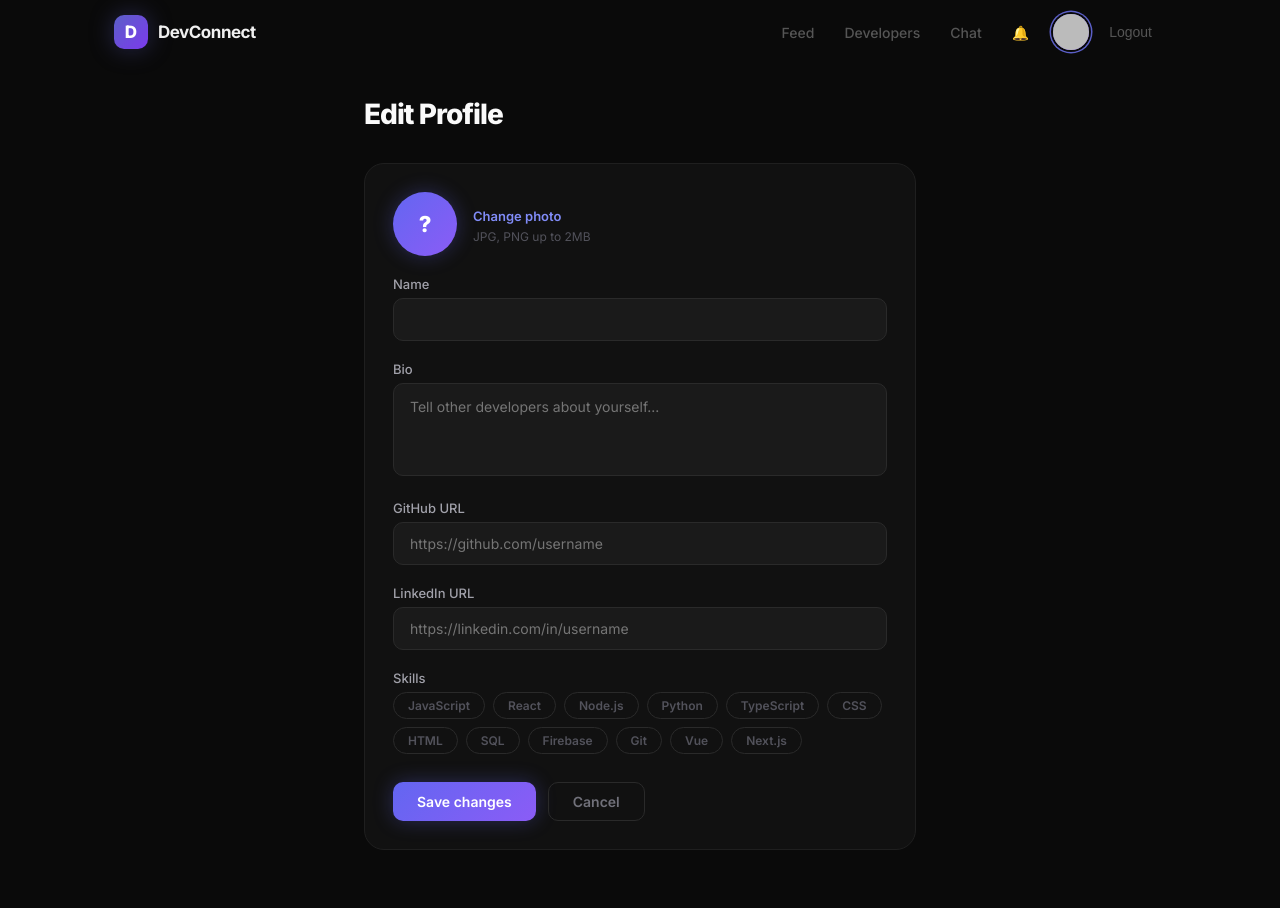
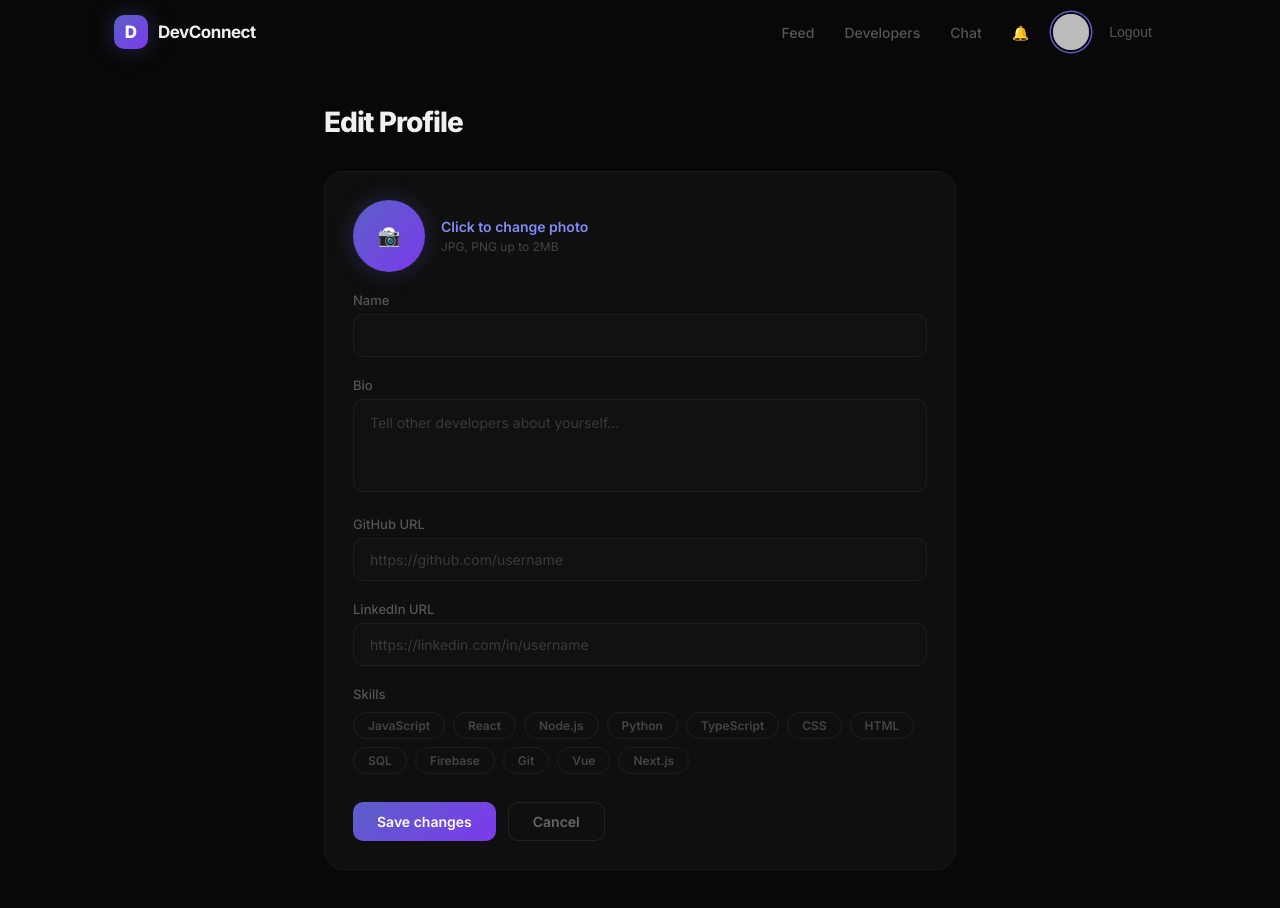
Before and after one commit to Hadyyg/devconnect, a React (Vite) app: page /edit-profile in a window 1280 px wide. Before the commit the page ends 882 px from the top, so only its background shows below. Built offline with nearby package versions, Linux system fonts and the light colour scheme; no server answers; the database is empty; sample sign-in values are in the browser's storage.

Commit message:
fix: Add New Features

```diff
--- a/src/App.jsx
+++ b/src/App.jsx
@@ -14,7 +14,7 @@ import NotFound from './pages/NotFound'
 function App() {
   return (
     <BrowserRouter>
-     <div className="min-h-screen bg-gray-50 dark:bg-gray-950 text-gray-900 dark:text-gray-100">
+      <div style={{ minHeight: '100vh', backgroundColor: '#080808', color: '#f0f0f0' }}>
         <Navbar />
         <Routes>
           <Route path="/" element={<Home />} />
@@ -23,19 +23,13 @@ function App() {
           <Route path="/profile/:id" element={<Profile />} />
           <Route path="/search" element={<Search />} />
           <Route path="/edit-profile" element={
-            <ProtectedRoute>
-              <EditProfile />
-            </ProtectedRoute>
+            <ProtectedRoute><EditProfile /></ProtectedRoute>
           } />
           <Route path="/chat" element={
-            <ProtectedRoute>
-              <Chat />
-            </ProtectedRoute>
+            <ProtectedRoute><Chat /></ProtectedRoute>
           } />
           <Route path="/notifications" element={
-            <ProtectedRoute>
-              <Notifications />
-            </ProtectedRoute>
+            <ProtectedRoute><Notifications /></ProtectedRoute>
           } />
           <Route path="*" element={<NotFound />} />
         </Routes>
--- a/src/pages/EditProfile.jsx
+++ b/src/pages/EditProfile.jsx
@@ -16,12 +16,12 @@ const EditProfile = () => {
   const { currentUser } = useAuth()
   const { userData, loading } = useUserData(currentUser?.uid)
   const navigate = useNavigate()
+  const initialized = useRef(false)
 
   const [formData, setFormData] = useState({ name: '', bio: '', github: '', linkedin: '', skills: [] })
   const [photo, setPhoto] = useState(null)
   const [preview, setPreview] = useState(null)
   const [saving, setSaving] = useState(false)
-  const initialized = useRef(false)
 
   useEffect(() => {
     if (userData && !initialized.current) {
@@ -37,25 +37,16 @@ const EditProfile = () => {
     }
   }, [userData])
 
-  const handleChange = (e) => {
-    setFormData(prev => ({ ...prev, [e.target.name]: e.target.value }))
-  }
+  const handleChange = (e) => setFormData(prev => ({ ...prev, [e.target.name]: e.target.value }))
 
-  const toggleSkill = (skill) => {
-    setFormData(prev => ({
+  const toggleSkill = (skill) => setFormData(prev => ({
     ...prev,
-      skills: prev.skills.includes(skill)
-        ? prev.skills.filter(s => s !== skill)
-        : [...prev.skills, skill]
+    skills: prev.skills.includes(skill) ? prev.skills.filter(s => s !== skill) : [...prev.skills, skill]
   }))
-  }
 
   const handlePhotoChange = (e) => {
     const file = e.target.files[0]
-    if (file) {
-      setPhoto(file)
-      setPreview(URL.createObjectURL(file))
-    }
+    if (file) { setPhoto(file); setPreview(URL.createObjectURL(file)) }
   }
 
   const handleSave = async (e) => {
@@ -79,114 +70,86 @@ const EditProfile = () => {
     }
   }
 
-  const inputStyle = {
-    width: '100%', backgroundColor: '#1a1a1a', border: '1px solid #2a2a2a',
-    borderRadius: '10px', padding: '12px 16px', fontSize: '14px',
-    color: '#fafafa', outline: 'none', fontFamily: 'Inter, sans-serif',
-  }
-
-  const labelStyle = {
-    fontSize: '13px', fontWeight: '500', color: '#a1a1aa', display: 'block', marginBottom: '6px',
-  }
-
-  if (loading) {
-    return (
-      <div style={{ display: 'flex', alignItems: 'center', justifyContent: 'center', minHeight: '100vh' }}>
-        <div style={{ width: '32px', height: '32px', borderRadius: '50%', border: '3px solid #1f1f1f', borderTopColor: '#6366f1', animation: 'spin 0.8s linear infinite' }} />
-        <style>{`@keyframes spin { to { transform: rotate(360deg); } }`}</style>
+  if (loading) return (
+    <div style={{ display: 'flex', alignItems: 'center', justifyContent: 'center', minHeight: '80vh' }}>
+      <div className="spinner" style={{ width: '32px', height: '32px' }} />
     </div>
   )
-  }
 
   return (
-    <div style={{ maxWidth: '600px', margin: '0 auto', padding: '32px 24px' }}>
-      <h1 style={{ fontSize: '28px', fontWeight: '800', color: '#fafafa', letterSpacing: '-1px', marginBottom: '32px' }}>
-        Edit Profile
-      </h1>
+    <div className="page-container">
+      <h1 style={{ fontSize: '28px', fontWeight: '800', color: '#f0f0f0', letterSpacing: '-1px', marginBottom: '32px' }}>Edit Profile</h1>
 
       <form onSubmit={handleSave}>
-        <div style={{
-          backgroundColor: '#111111', border: '1px solid #1f1f1f',
-          borderRadius: '20px', padding: '28px',
-          display: 'flex', flexDirection: 'column', gap: '20px',
-        }}>
+        <div style={{ background: '#0f0f0f', border: '1px solid #1a1a1a', borderRadius: '20px', padding: '28px', display: 'flex', flexDirection: 'column', gap: '20px' }}>
 
           {/* Avatar */}
           <div style={{ display: 'flex', alignItems: 'center', gap: '16px' }}>
+            <label style={{ cursor: 'pointer', position: 'relative' }}>
+              <div className="avatar" style={{
+                width: '72px', height: '72px', fontSize: '24px', fontWeight: '800', color: 'white',
+                boxShadow: '0 0 24px rgba(91,95,199,0.3)', transition: 'opacity 0.2s ease',
+              }}
+                onMouseEnter={e => e.currentTarget.style.opacity = '0.7'}
+                onMouseLeave={e => e.currentTarget.style.opacity = '1'}
+              >
+                {preview
+                  ? <img src={preview} alt="preview" style={{ width: '100%', height: '100%', objectFit: 'cover' }} />
+                  : <span>{formData.name?.[0]?.toUpperCase() || '?'}</span>
+                }
                 <div style={{
-              width: '64px', height: '64px', borderRadius: '50%',
-              background: 'linear-gradient(135deg, #6366f1, #8b5cf6)',
+                  position: 'absolute', inset: 0, borderRadius: '50%',
                   display: 'flex', alignItems: 'center', justifyContent: 'center',
-              overflow: 'hidden', flexShrink: 0,
-              boxShadow: '0 0 20px rgba(99,102,241,0.3)',
-            }}>
-              {preview ? (
-                <img src={preview} alt="preview" style={{ width: '100%', height: '100%', objectFit: 'cover' }} />
-              ) : (
-                <span style={{ color: 'white', fontSize: '22px', fontWeight: '800' }}>
-                  {formData.name ? formData.name[0].toUpperCase() : '?'}
-                </span>
-              )}
+                  background: 'rgba(0,0,0,0)', transition: 'background 0.2s ease',
+                  fontSize: '18px',
+                }}>📷</div>
               </div>
-            <div>
-              <label style={{ fontSize: '13px', fontWeight: '600', color: '#818cf8', cursor: 'pointer' }}>
-                Change photo
               <input type="file" accept="image/*" onChange={handlePhotoChange} style={{ display: 'none' }} />
             </label>
-              <p style={{ fontSize: '12px', color: '#52525b', marginTop: '4px' }}>JPG, PNG up to 2MB</p>
+            <div>
+              <p style={{ fontSize: '14px', fontWeight: '600', color: '#818cf8' }}>Click to change photo</p>
+              <p style={{ fontSize: '12px', color: '#444', marginTop: '4px' }}>JPG, PNG up to 2MB</p>
             </div>
           </div>
 
           {/* Name */}
           <div>
-            <label style={labelStyle}>Name</label>
-            <input type="text" name="name" value={formData.name} onChange={handleChange} style={inputStyle} />
+            <label style={{ fontSize: '13px', fontWeight: '500', color: '#555', display: 'block', marginBottom: '6px' }}>Name</label>
+            <input type="text" name="name" value={formData.name} onChange={handleChange} className="input-field" />
           </div>
 
           {/* Bio */}
           <div>
-            <label style={labelStyle}>Bio</label>
-            <textarea
-              name="bio"
-              value={formData.bio}
-              onChange={handleChange}
-              rows={3}
-              placeholder="Tell other developers about yourself..."
-              style={{ ...inputStyle, resize: 'none', lineHeight: '1.6' }}
-            />
+            <label style={{ fontSize: '13px', fontWeight: '500', color: '#555', display: 'block', marginBottom: '6px' }}>Bio</label>
+            <textarea name="bio" value={formData.bio} onChange={handleChange} rows={3} placeholder="Tell other developers about yourself..." className="input-field" style={{ resize: 'none', lineHeight: '1.6' }} />
           </div>
 
           {/* GitHub */}
           <div>
-            <label style={labelStyle}>GitHub URL</label>
-            <input type="url" name="github" value={formData.github} onChange={handleChange} placeholder="https://github.com/username" style={inputStyle} />
+            <label style={{ fontSize: '13px', fontWeight: '500', color: '#555', display: 'block', marginBottom: '6px' }}>GitHub URL</label>
+            <input type="url" name="github" value={formData.github} onChange={handleChange} placeholder="https://github.com/username" className="input-field" />
           </div>
 
           {/* LinkedIn */}
           <div>
-            <label style={labelStyle}>LinkedIn URL</label>
-            <input type="url" name="linkedin" value={formData.linkedin} onChange={handleChange} placeholder="https://linkedin.com/in/username" style={inputStyle} />
+            <label style={{ fontSize: '13px', fontWeight: '500', color: '#555', display: 'block', marginBottom: '6px' }}>LinkedIn URL</label>
+            <input type="url" name="linkedin" value={formData.linkedin} onChange={handleChange} placeholder="https://linkedin.com/in/username" className="input-field" />
           </div>
 
           {/* Skills */}
           <div>
-            <label style={labelStyle}>Skills</label>
+            <label style={{ fontSize: '13px', fontWeight: '500', color: '#555', display: 'block', marginBottom: '10px' }}>Skills</label>
             <div style={{ display: 'flex', flexWrap: 'wrap', gap: '8px' }}>
               {SKILLS_OPTIONS.map(skill => {
                 const isSelected = formData.skills.includes(skill)
                 return (
-                  <button
-                    key={skill}
-                    type="button"
-                    onClick={() => toggleSkill(skill)}
-                    style={{
+                  <button key={skill} type="button" onClick={() => toggleSkill(skill)} style={{
                     fontSize: '12px', fontWeight: '600', padding: '5px 14px', borderRadius: '20px',
-                      border: `1px solid ${isSelected ? '#6366f1' : '#2a2a2a'}`,
-                      backgroundColor: isSelected ? '#6366f120' : 'transparent',
-                      color: isSelected ? '#818cf8' : '#52525b',
-                      cursor: 'pointer', fontFamily: 'Inter, sans-serif',
-                    }}
-                  >
+                    border: `1px solid ${isSelected ? '#5b5fc7' : '#1e1e1e'}`,
+                    background: isSelected ? 'rgba(91,95,199,0.12)' : 'transparent',
+                    color: isSelected ? '#818cf8' : '#444',
+                    cursor: 'pointer', fontFamily: 'Inter, sans-serif', transition: 'all 0.2s ease',
+                  }}>
                     {skill}
                   </button>
                 )
@@ -196,38 +159,15 @@ const EditProfile = () => {
 
           {/* Buttons */}
           <div style={{ display: 'flex', gap: '12px', paddingTop: '8px' }}>
-            <button
-              type="submit"
-              disabled={saving}
-              style={{
-                padding: '10px 24px', borderRadius: '10px', border: 'none',
-                background: 'linear-gradient(135deg, #6366f1, #8b5cf6)',
-                color: 'white', fontSize: '14px', fontWeight: '600',
-                cursor: saving ? 'not-allowed' : 'pointer', opacity: saving ? 0.7 : 1,
-                boxShadow: '0 0 20px rgba(99,102,241,0.3)',
-                fontFamily: 'Inter, sans-serif',
-              }}
-            >
-              {saving ? 'Saving...' : 'Save changes'}
+            <button type="submit" disabled={saving} className="accent-btn" style={{ opacity: saving ? 0.6 : 1 }}>
+              {saving ? 'Saving…' : 'Save changes'}
             </button>
-            <button
-              type="button"
-              onClick={() => navigate(`/profile/${currentUser.uid}`)}
-              style={{
-                padding: '10px 24px', borderRadius: '10px',
-                border: '1px solid #2a2a2a', backgroundColor: 'transparent',
-                color: '#71717a', fontSize: '14px', fontWeight: '600',
-                cursor: 'pointer', fontFamily: 'Inter, sans-serif',
-              }}
-            >
+            <button type="button" onClick={() => navigate(`/profile/${currentUser.uid}`)} className="ghost-btn">
               Cancel
             </button>
           </div>
-
         </div>
       </form>
-
-      <style>{`@keyframes spin { to { transform: rotate(360deg); } }`}</style>
     </div>
   )
 }
--- a/src/pages/Register.jsx
+++ b/src/pages/Register.jsx
@@ -24,6 +24,8 @@ const Register = () => {
       skills: [],
       github: '',
       linkedin: '',
+      followers: [],
+      following: [],
       createdAt: serverTimestamp(),
     }, { merge: true })
   }
```
Also changed, not shown: src/components/CreatePost.jsx (+63 -4 lines), src/components/PostCard.jsx (+56 -6 lines), src/pages/Profile.jsx (+73 -41 lines). Lines whose indentation alone changed are shown as unchanged.
